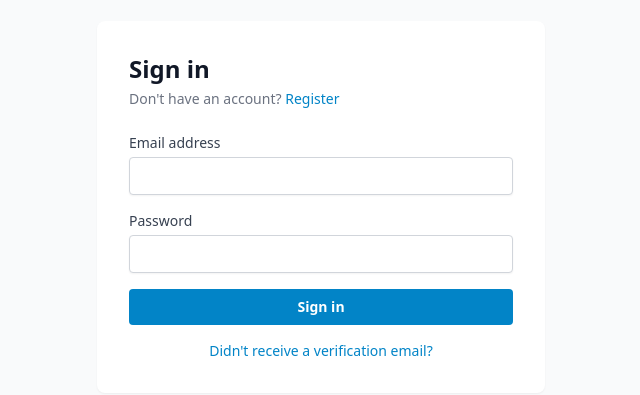
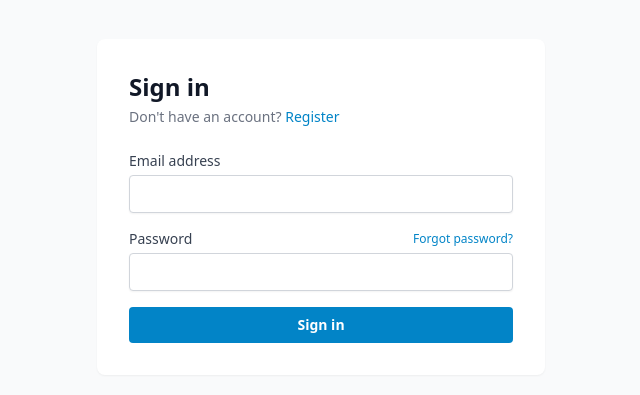
Before and after one commit to socx/asset-manager, a React (Vite) app in the folder apps/web/: page /login in a window 1280 px wide. Shown: the part 193-588 px from the top of the page, without its empty margins (319-959 px from the left). Built offline with nearby package versions, Linux system fonts and the light colour scheme.

Commit message:
fix(web): login page UX — forgot-password link, remove stale resend link, redirect authed users (closes #22)

```diff
--- a/apps/web/src/pages/LoginPage.tsx
+++ b/apps/web/src/pages/LoginPage.tsx
@@ -1,6 +1,6 @@
 import { useForm } from 'react-hook-form';
 import { zodResolver } from '@hookform/resolvers/zod';
-import { useState } from 'react';
+import { useState, useEffect } from 'react';
 import { Link, useLocation, useNavigate } from 'react-router-dom';
 import { loginSchema } from '@asset-manager/types';
 import type { LoginInput } from '@asset-manager/types';
@@ -12,9 +12,17 @@ export default function LoginPage() {
   const navigate = useNavigate();
   const location = useLocation();
   const setAuth = useAuthStore((s) => s.setAuth);
+  const currentUser = useAuthStore((s) => s.user);
   const [serverError, setServerError] = useState<string | null>(null);
   const [isLocked, setIsLocked] = useState(false);
   const [retryAfter, setRetryAfter] = useState<number | null>(null);
+
+  // Redirect already-authenticated users to their default page
+  useEffect(() => {
+    if (currentUser) {
+      navigate(getDefaultRedirect(currentUser.role), { replace: true });
+    }
+  }, [currentUser, navigate]);
 
   // If ProtectedRoute sent us here with a `from` location, go back there after login.
   const from = (location.state as { from?: { pathname: string } } | null)?.from;
@@ -114,9 +122,14 @@ export default function LoginPage() {
           </div>
 
           <div>
-            <label htmlFor="password" className="block text-sm font-medium text-gray-700 mb-1">
-              Password
-            </label>
+            <div className="flex items-center justify-between mb-1">
+              <label htmlFor="password" className="block text-sm font-medium text-gray-700">
+                Password
+              </label>
+              <Link to="/forgot-password" className="text-xs text-sky-600 hover:underline">
+                Forgot password?
+              </Link>
+            </div>
             <input
               id="password"
               type="password"
@@ -139,12 +152,6 @@ export default function LoginPage() {
             {isSubmitting ? 'Signing in…' : 'Sign in'}
           </button>
         </form>
-
-        <p className="mt-4 text-center text-sm text-gray-500">
-          <Link to="/resend-verification" className="text-sky-600 hover:underline">
-            Didn&apos;t receive a verification email?
-          </Link>
-        </p>
       </div>
     </div>
   );
```
